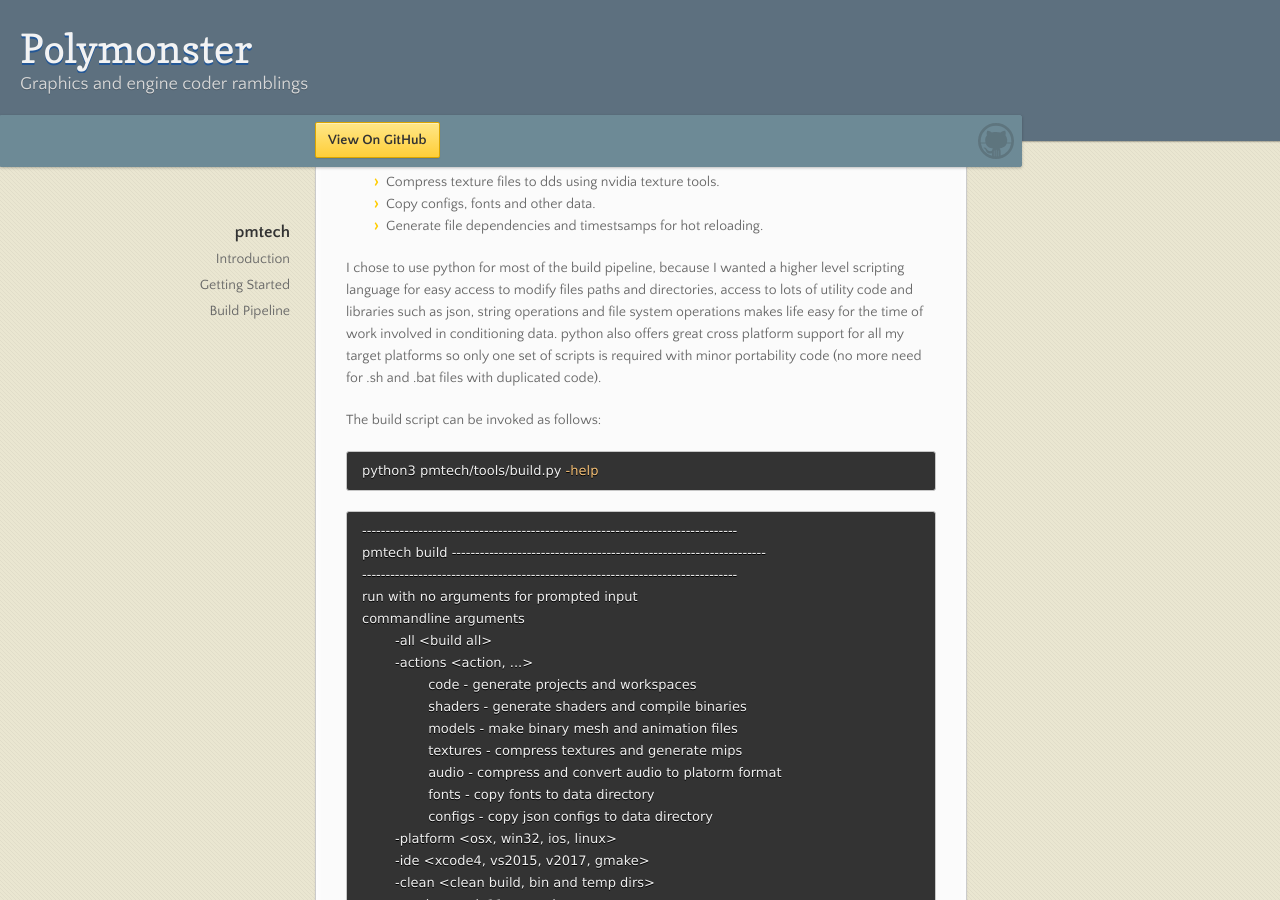
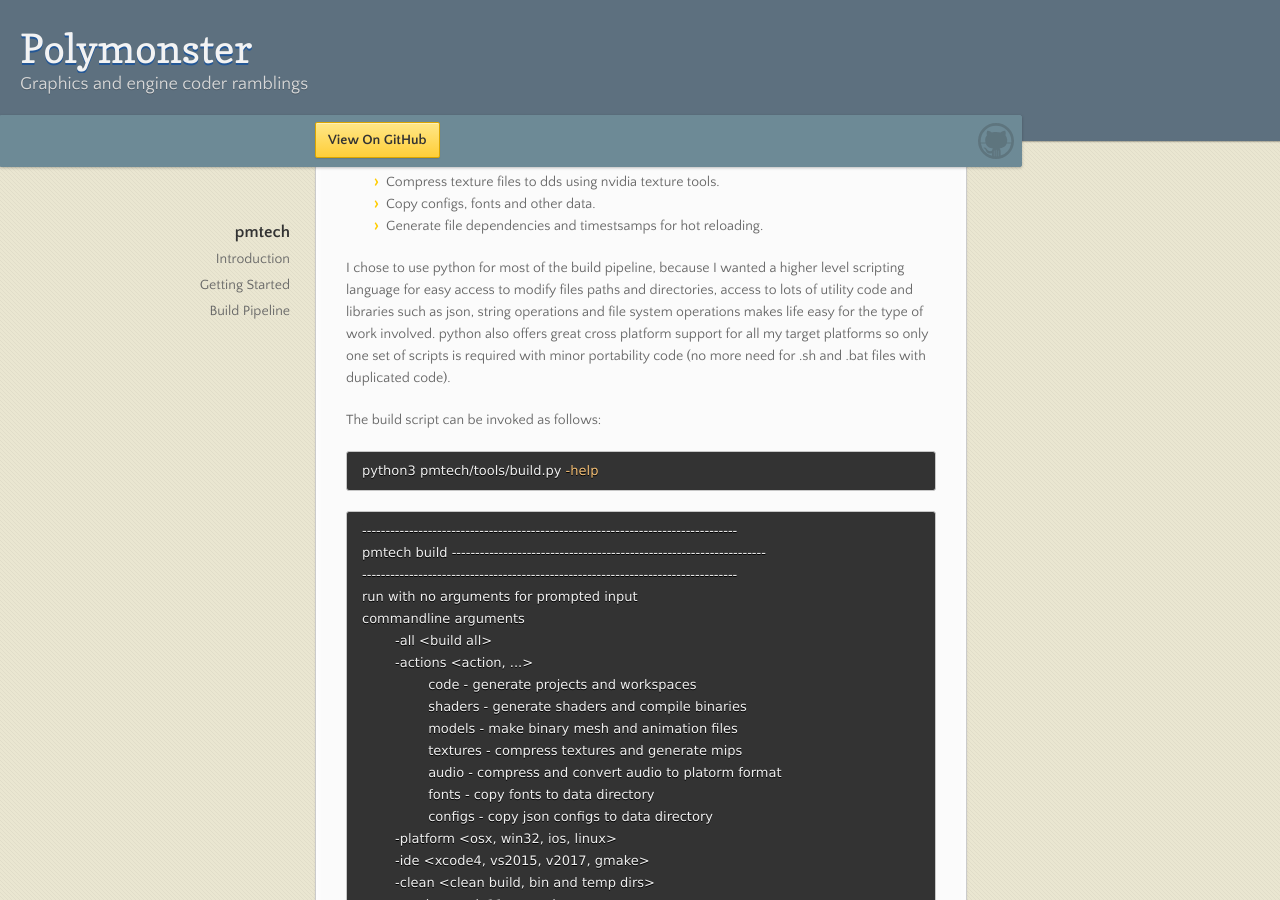
Before and after one commit to polymonster/polymonster.github.io, a Jekyll site: the page built from index.md, in a window 1280 px wide and 900 px high, scrolled down 3210 px. Built offline with Jekyll 4.4.1, drawn with Linux system fonts in a browser that asks for light colours; our own code applies the rules of GitHub Pages for plain Markdown files.

Commit message:
Update index.md

```diff
--- a/index.md
+++ b/index.md
@@ -102,7 +102,7 @@ pmtech has a build pipeline for generating code projects and data into applicati
 - Copy configs, fonts and other data.
 - Generate file dependencies and timestsamps for hot reloading.
 
-I chose to use python for most of the build pipeline, because I wanted a higher level scripting language for easy access to modify files paths and directories, access to lots of utility code and libraries such as json, string operations and file system operations makes life easy for the time of work involved in conditioning data. python also offers great cross platform support for all my target platforms so only one set of scripts is required with minor portability code (no more need for .sh and .bat files with duplicated code).
+I chose to use python for most of the build pipeline, because I wanted a higher level scripting language for easy access to modify files paths and directories, access to lots of utility code and libraries such as json, string operations and file system operations makes life easy for the type of work involved. python also offers great cross platform support for all my target platforms so only one set of scripts is required with minor portability code (no more need for .sh and .bat files with duplicated code).
 
 The build script can be invoked as follows:
 
```
